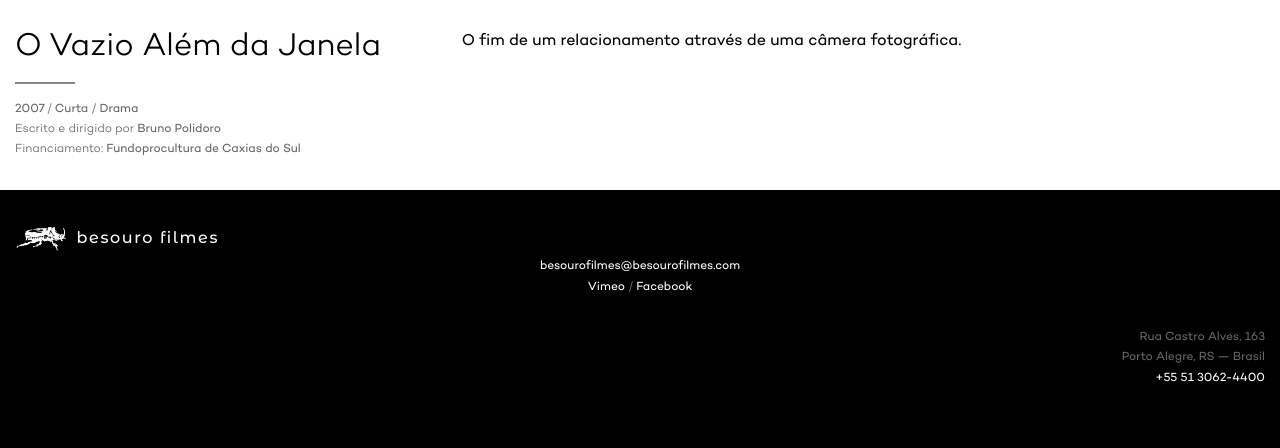
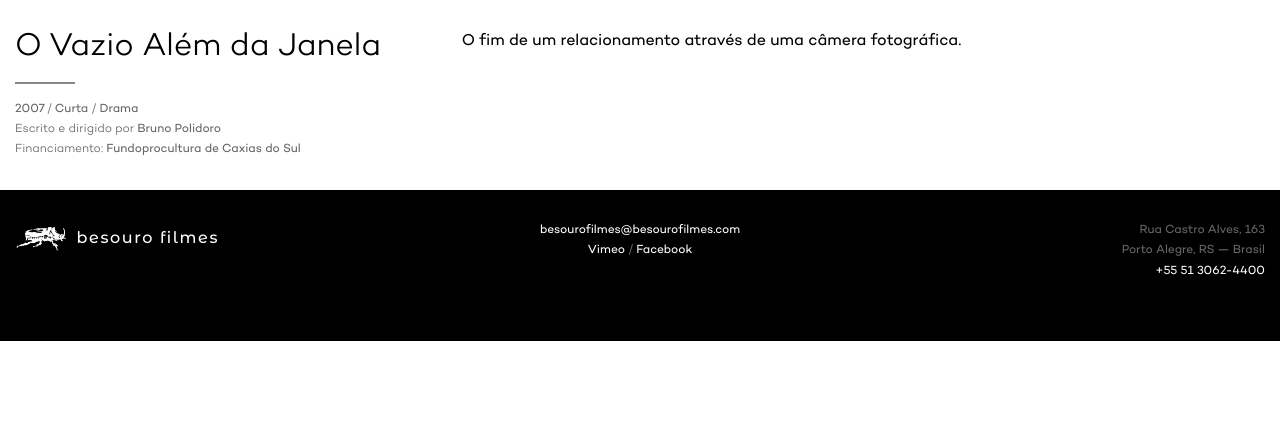
Before and after one commit to arthrfrts/besouro, a Jekyll site: the page built from _projects/o-vazio-alem-da-janela.md, in a window 1280 px wide. Shown: the part 821-1269 px from the top of the page. Built offline with Jekyll 4.4.1, drawn with Linux system fonts in a browser that asks for light colours; after the commit the page ends 1162 px from its top, so only the background shows below that.

Commit message:
Updates footer.

```diff
--- a/_sass/_layout.scss
+++ b/_sass/_layout.scss
@@ -567,7 +567,9 @@ body {
   .wrapper {
     @include row;
 
-    section {
+    .site-brand,
+    .contact-links,
+    .contact-address {
       @include col(1,3);
     }
 
```
